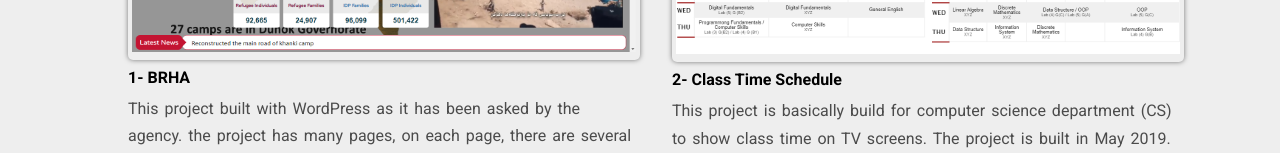
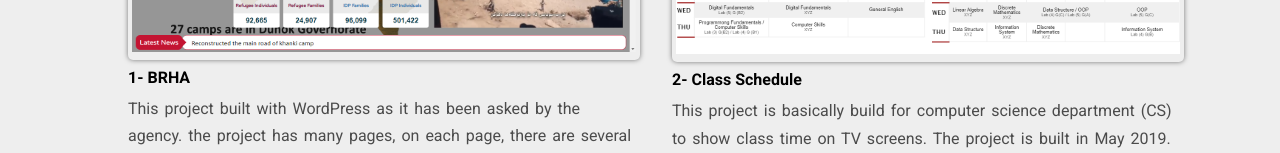
Before and after one commit to Nechir-89/portfolio, a React (Create React App) app: page / in a window 1280 px wide. Shown: the part 841-994 px from the top of the page. Built offline with nearby package versions, Linux system fonts and the light colour scheme.

Commit message:
fixing page not found for 2nd project

```diff
--- a/src/App.js
+++ b/src/App.js
@@ -3,7 +3,12 @@
 import About from './components/About';
 
 // routing
-import { BrowserRouter, Link, Route } from 'react-router-dom'
+import {
+  BrowserRouter,
+  Link,
+  Route,
+  Switch
+} from 'react-router-dom'
 
 // images
 import MenuImg from './menu.svg'
@@ -14,16 +19,16 @@
 import ClassTimeProject from "./components/ClassTimeScheduleProject"
 
 export default class App extends React.Component {
-  constructor(){
+  constructor() {
     super();
     this.state = {
       isActive: false
     };
     this.handleClic = this.handleClic.bind(this);
   }
-  handleClic(){
+  handleClic() {
     this.setState(prevState => {
-      return {isActive: !prevState.isActive}
+      return { isActive: !prevState.isActive }
     });
 
   }
@@ -45,8 +50,8 @@
               <img src={MenuImg} alt="menu" />
             </div>
             {/* ------------------------------ */}
-            <ul className={this.state.isActive ? "active" : "" }>
-              <li style={{marginBottom: "1rem", textAlign:"right", color: "white"}}>
+            <ul className={this.state.isActive ? "active" : ""}>
+              <li style={{ marginBottom: "1rem", textAlign: "right", color: "white" }}>
                 <img src={crossImage} alt="menu" />
               </li>
               <li><Link to="/">Portfolio</Link></li>
@@ -54,11 +59,17 @@
             </ul>
           </nav>
         </header>
-        <div>
-          <Route exact path="/" component={Portfolio} />
-          <Route path="/About" component={About} />
-          <Route path="/ClassTimeProject" component={ClassTimeProject} />
-        </div>
+        <Switch>
+          <Route exact path="/">
+            <Portfolio />
+          </Route>
+          <Route path="/About">
+            <About />
+          </Route>
+          <Route path="/ClassTimeProject">
+            <ClassTimeProject />
+          </Route>
+        </Switch>
       </BrowserRouter>
 
     )
--- a/src/components/projects/Projects.js
+++ b/src/components/projects/Projects.js
@@ -24,7 +24,7 @@
             />
 
             <Project
-                projectTitle="Class Time Schedule"
+                projectTitle="Class Schedule"
                 imageSrc={ImageProject2}
                 imageAlt="Class Time Schedule"
                 url="/ClassTimeProject"
```
